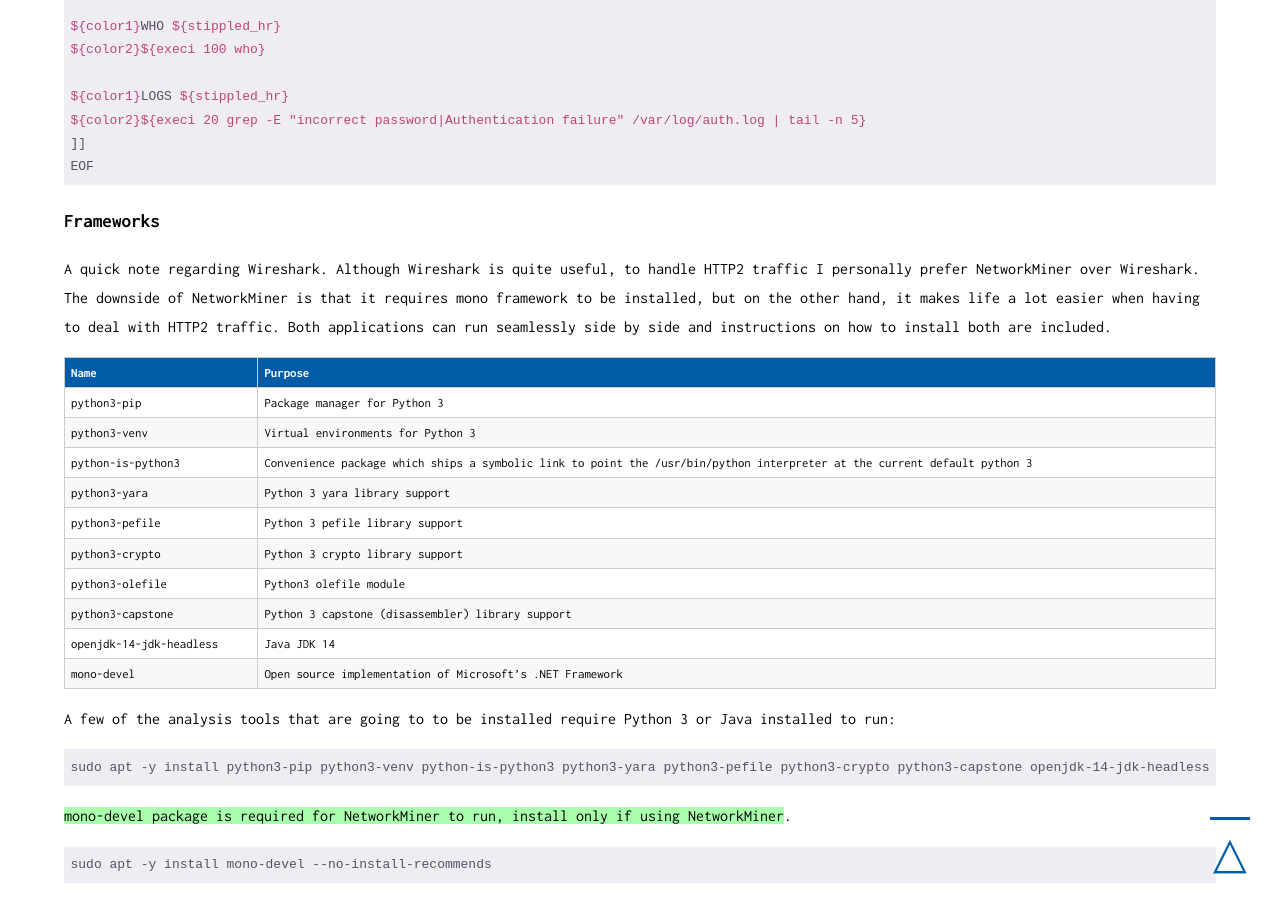
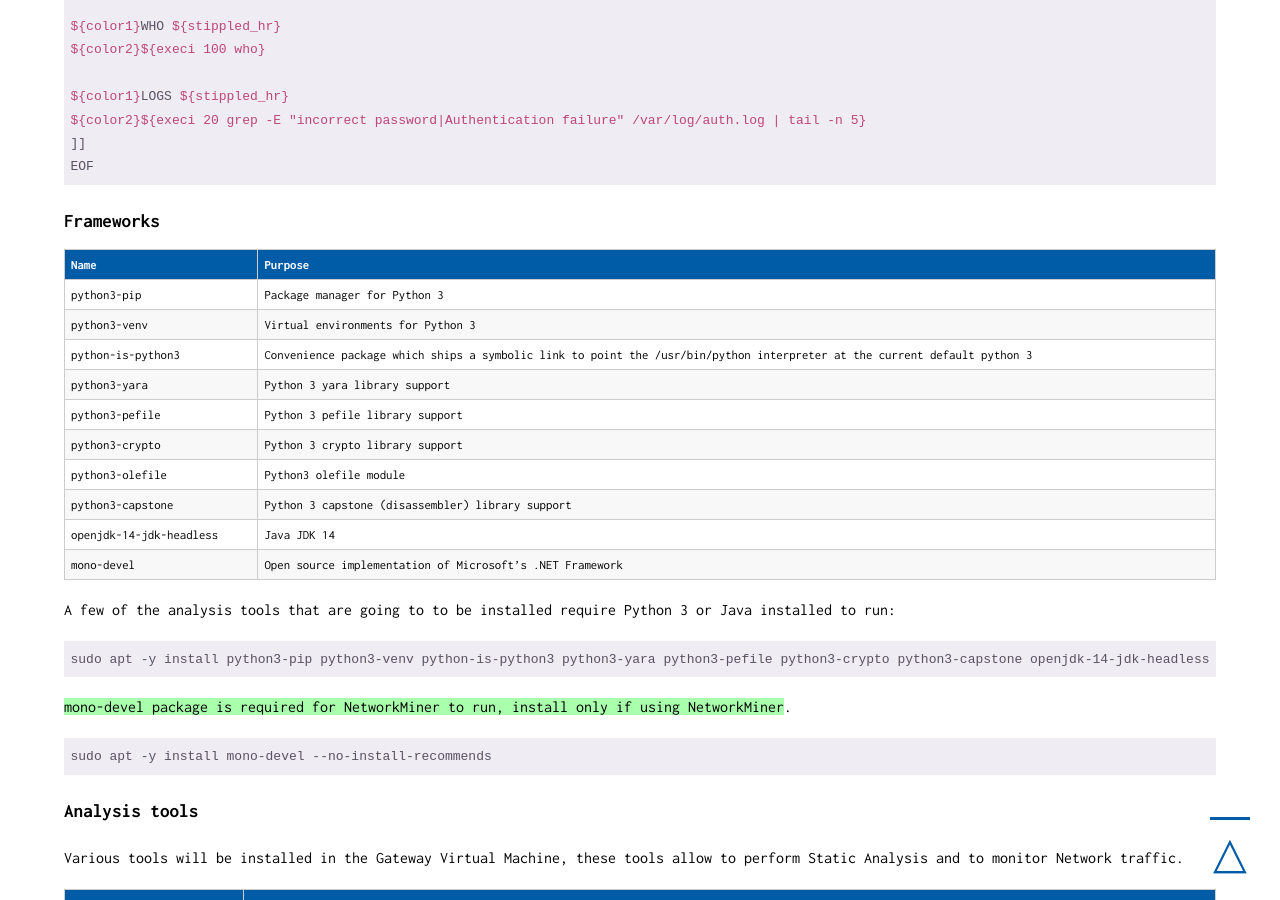
Before and after one commit to qwertzy-antonio-godinho/qwertzy-antonio-godinho.github.io, a Jekyll site: the page built from _posts/2021-02-08-Malware-Lab-Part-1-The-Gateway.md, in a window 1280 px wide and 900 px high, scrolled down 22394 px. Built offline with Jekyll 4.4.1, drawn with Linux system fonts in a browser that asks for light colours; some of the changed text lies outside the part shown.

Commit message:
fix networkminer

````diff
--- a/_posts/2021-02-08-Malware-Lab-Part-1-The-Gateway.md
+++ b/_posts/2021-02-08-Malware-Lab-Part-1-The-Gateway.md
@@ -555,8 +555,6 @@
 
 ## Frameworks
 
-A quick note regarding Wireshark. Although Wireshark is quite useful, to handle HTTP2 traffic I personally prefer NetworkMiner over Wireshark. The downside of NetworkMiner is that it requires mono framework to be installed, but on the other hand, it makes life a lot easier when having to deal with HTTP2 traffic. Both applications can run seamlessly side by side and instructions on how to install both are included.
-
  Name | Purpose
 ------|--------
 python3-pip | Package manager for Python 3
@@ -1035,9 +1033,9 @@
 
 - If you have a VPN subscription, to refresh the VPN server list use <span class="highlight-blue">```--refresh-vpn-server-list```</span>, and to select the VPN server to connect to, use the command <span class="highlight-blue">```--refresh-vpn-server```</span>.
 
-Both Wireshark and NetworkMiner applications are able to run seamlessly side by side. By default only Wireshark is launched by the script. To start NetworkMiner run:
-
-<pre><code class="bash">mono NetworkMiner.exe --noupdatecheck</code></pre>
+By default only Wireshark is launched by the script. In case you want to see the network traffic through NetworkMiner, execute:
+
+<pre><code class="bash">mono /lab/tools/networkminer/NetworkMiner.exe --noupdatecheck</code></pre>
 
 Then select "File" -> "Receive Pcap over IP" and set "Connect to IP/Port" "IP" 127.0.0.1 and "TCP port" leave as default 57012.
 
````
Also changed, not shown: other parts of _posts/2021-02-08-Malware-Lab-Part-1-The-Gateway.md (+2 -2 lines).
